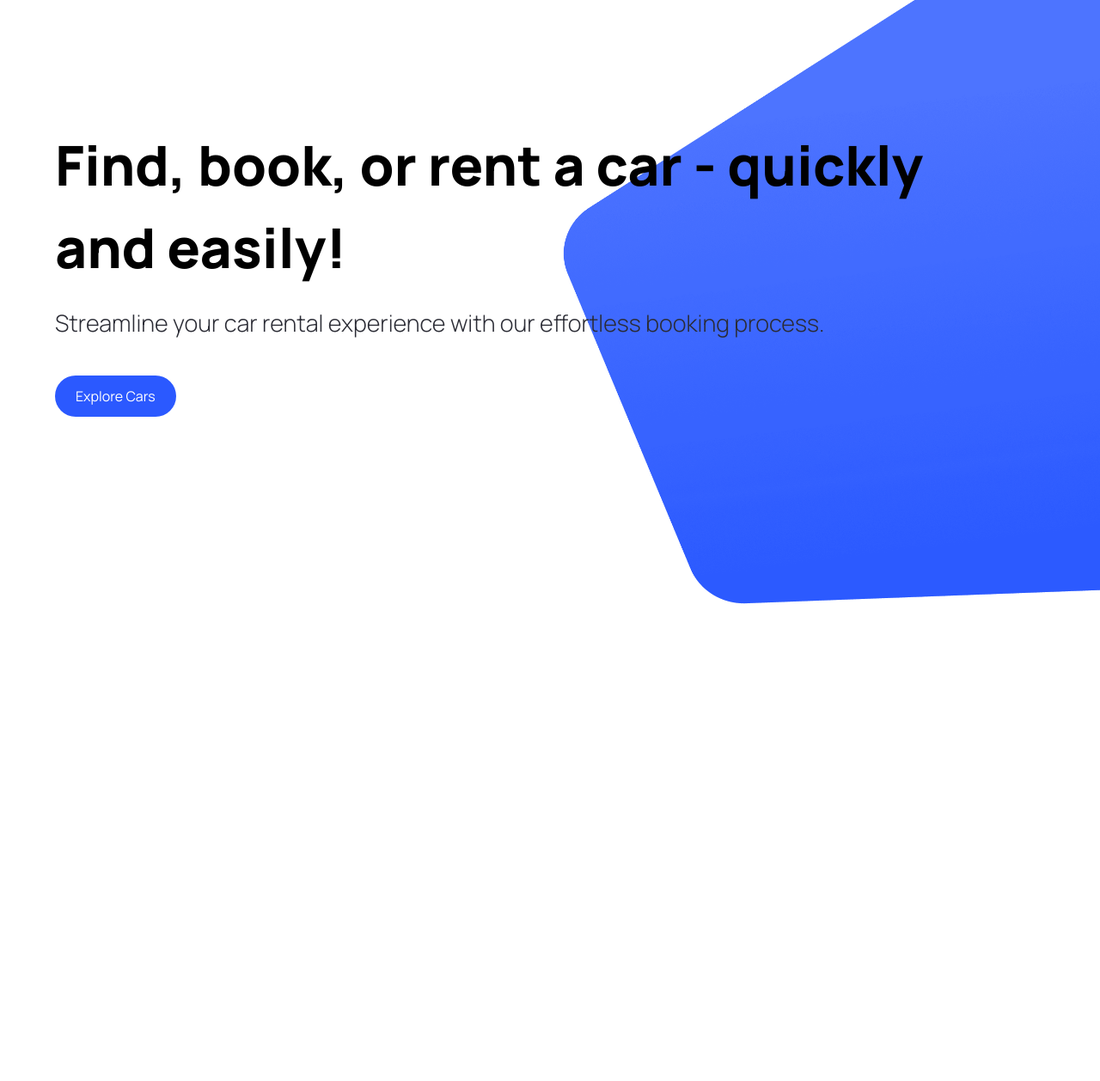
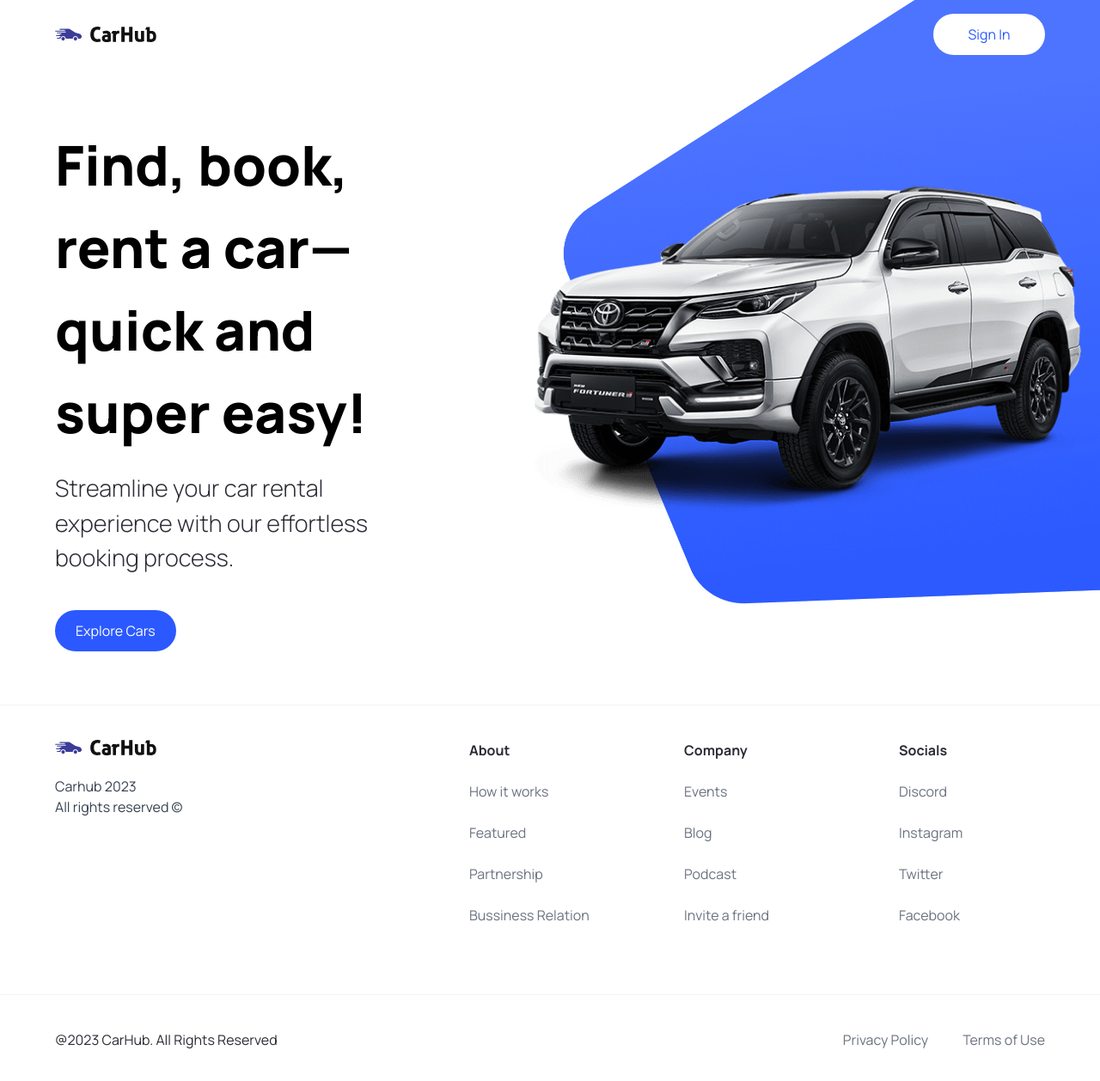
Before and after one commit to prikol769/car_showcase, a Next.js app: page / in a window 1280 px wide. Shown: the top 1258 px of the page at 86% size. Before the commit the page ends 800 px from the top, so only its background shows below. Built offline with nearby package versions, Linux system fonts and the light colour scheme.

Commit message:
added layout footer navbar

```diff
--- a/app/layout.tsx
+++ b/app/layout.tsx
@@ -1,12 +1,10 @@
 import './globals.css'
 import type { Metadata } from 'next'
-import { Inter } from 'next/font/google'
-
-const inter = Inter({ subsets: ['latin'] })
+import {Footer, Navbar} from "@/components";
 
 export const metadata: Metadata = {
-  title: 'Create Next App',
-  description: 'Generated by create next app',
+  title: 'Car Hub',
+  description: 'Discover the best cars in the world.',
 }
 
 export default function RootLayout({
@@ -16,7 +14,11 @@
 }) {
   return (
     <html lang="en">
-      <body className={inter.className}>{children}</body>
+      <body className="relative">
+      <Navbar />
+      {children}
+      <Footer />
+      </body>
     </html>
   )
 }
--- a/components/CustomButton.tsx
+++ b/components/CustomButton.tsx
@@ -2,11 +2,11 @@
 import Image from "next/image";
 import {CustomButtonProps} from "@/types";
 
-const CustomButton = ({title, containerStyles, handleClick}:CustomButtonProps) => {
+const CustomButton = ({title, btnType, containerStyles, handleClick}:CustomButtonProps) => {
     return (
         <button
             disabled={false}
-            type={"button"}
+            type={btnType || "button"}
             className={`custom-btn ${containerStyles}`}
             onClick={handleClick}
         >
--- /dev/null
+++ b/components/Footer.tsx
@@ -0,0 +1,58 @@
+import Image from "next/image";
+import Link from "next/link";
+
+import {footerLinks} from "@/constants";
+
+const Footer = () => {
+    return (
+        <footer className="flex flex-col text-black-100 mt-5 border-t border-gray-100">
+            <div className="flex max-md:flex-col flex-wrap justify-between gap-5 sm:px-16 px-6 py-10">
+                <div className="flex flex-col justify-start items-start gap-6">
+                    <Image
+                        src="/logo.svg"
+                        alt="logo"
+                        width={118}
+                        height={18}
+                        className="object-contain"
+                    />
+                    <p className="text-base text-gray-700">
+                        Carhub 2023 <br />
+                        All rights reserved &copy;
+                    </p>
+                </div>
+
+                <div className="footer__links">
+                    {footerLinks.map((link) => (
+                        <div key={link.title} className="footer__link">
+                            <h3 className="font-bold">
+                                {link.title}
+                            </h3>
+                            {link.links.map((item) => (
+                                <Link
+                                    key={item.title}
+                                    href={item.url}
+                                    className="text-gray-500"
+                                >
+                                    {item.title}
+                                </Link>
+                            ))}
+                        </div>
+                    ))}
+                </div>
+            </div>
+            <div className="flex justify-between items-center flex-wrap mt-10 border-t border-gray-100 sm:px-16 px-6 py-10">
+                <p>@2023 CarHub. All Rights Reserved</p>
+                <div className="footer__copyrights-link">
+                    <Link href="/" className="text-gray-500">
+                        Privacy Policy
+                    </Link>
+                    <Link href="/" className="text-gray-500">
+                        Terms of Use
+                    </Link>
+                </div>
+            </div>
+        </footer>
+    );
+};
+
+export default Footer;
--- a/components/Hero.tsx
+++ b/components/Hero.tsx
@@ -11,11 +11,12 @@
         <div className="hero">
             <div className="flex-1 pt-36 padding-x">
                 <h1 className="hero__title">
-                    Find, book, or rent a car - quickly and easily!
+                    Find, book, rent a car—quick and super easy!
                 </h1>
 
                 <p className="hero__subtitle">
-                    Streamline your car rental experience with our effortless booking process.
+                    Streamline your car rental experience with our effortless booking
+                    process.
                 </p>
 
                 <CustomButton
@@ -24,16 +25,12 @@
                     handleClick={handleScroll}
                 />
             </div>
-            <div>
-                <div className="hero__image-container">
-                    <div className="hero__image">
-                        <Image src="/hero.png" alt="hero" fill className="object-contain"/>
-                    </div>
+            <div className="hero__image-container">
+                <div className="hero__image">
+                    <Image src="/hero.png" alt="hero" fill className="object-contain" />
+                </div>
 
-                    <div className="hero__image-overlay">
-
-                    </div>
-                </div>
+                <div className="hero__image-overlay" />
             </div>
         </div>
     );
--- /dev/null
+++ b/components/Navbar.tsx
@@ -0,0 +1,29 @@
+import Link from "next/link";
+import Image from "next/image";
+
+import CustomButton from "./CustomButton";
+const Navbar = () => {
+    return (
+        <header className="w-full absolute z-10">
+            <nav className="max-w-[1440px] mx-auto flex justify-between items-center sm:px-16 px-6 py-4">
+                <Link href="/" className="flex justify-center items-center">
+                    <Image
+                        src="/logo.svg"
+                        alt="Car Hub Logo"
+                        width={118}
+                        height={18}
+                        className="object-contain"
+                    />
+                </Link>
+
+                <CustomButton
+                    title="Sign In"
+                    btnType="button"
+                    containerStyles="text-primary-blue rounded-full bg-white min-w-[130px]"
+                />
+            </nav>
+        </header>
+    );
+};
+
+export default Navbar;
--- a/components/index.ts
+++ b/components/index.ts
@@ -1,7 +1,11 @@
 import Hero from "./Hero";
 import CustomButton from "./CustomButton";
+import Navbar from "./Navbar";
+import Footer from "./Footer";
 
 export {
     Hero,
-    CustomButton
+    CustomButton,
+    Navbar,
+    Footer
 }
--- /dev/null
+++ b/constants/index.ts
@@ -0,0 +1,101 @@
+export const manufacturers = [
+    "Acura",
+    "Alfa Romeo",
+    "Aston Martin",
+    "Audi",
+    "Bentley",
+    "BMW",
+    "Buick",
+    "Cadillac",
+    "Chevrolet",
+    "Chrysler",
+    "Citroen",
+    "Dodge",
+    "Ferrari",
+    "Fiat",
+    "Ford",
+    "GMC",
+    "Honda",
+    "Hyundai",
+    "Infiniti",
+    "Jaguar",
+    "Jeep",
+    "Kia",
+    "Lamborghini",
+    "Land Rover",
+    "Lexus",
+    "Lincoln",
+    "Maserati",
+    "Mazda",
+    "McLaren",
+    "Mercedes-Benz",
+    "MINI",
+    "Mitsubishi",
+    "Nissan",
+    "Porsche",
+    "Ram",
+    "Rolls-Royce",
+    "Subaru",
+    "Tesla",
+    "Toyota",
+    "Volkswagen",
+    "Volvo",
+];
+
+export const yearsOfProduction = [
+    { title: "Year", value: "" },
+    { title: "2015", value: "2015" },
+    { title: "2016", value: "2016" },
+    { title: "2017", value: "2017" },
+    { title: "2018", value: "2018" },
+    { title: "2019", value: "2019" },
+    { title: "2020", value: "2020" },
+    { title: "2021", value: "2021" },
+    { title: "2022", value: "2022" },
+    { title: "2023", value: "2023" },
+];
+
+export const fuels = [
+    {
+        title: "Fuel",
+        value: "",
+    },
+    {
+        title: "Gas",
+        value: "Gas",
+    },
+    {
+        title: "Electricity",
+        value: "Electricity",
+    },
+];
+
+export const footerLinks = [
+    {
+        title: "About",
+        links: [
+            { title: "How it works", url: "/" },
+            { title: "Featured", url: "/" },
+            { title: "Partnership", url: "/" },
+            { title: "Bussiness Relation", url: "/" },
+        ],
+    },
+    {
+        title: "Company",
+        links: [
+            { title: "Events", url: "/" },
+            { title: "Blog", url: "/" },
+            { title: "Podcast", url: "/" },
+            { title: "Invite a friend", url: "/" },
+        ],
+    },
+    {
+        title: "Socials",
+        links: [
+            { title: "Discord", url: "/" },
+            { title: "Instagram", url: "/" },
+            { title: "Twitter", url: "/" },
+            { title: "Facebook", url: "/" },
+        ],
+    },
+];
--- a/types/index.ts
+++ b/types/index.ts
@@ -4,4 +4,5 @@
     title: string;
     containerStyles?: string;
     handleClick?: MouseEventHandler<HTMLButtonElement>;
+    btnType?: "button" | "submit";
 }
```
